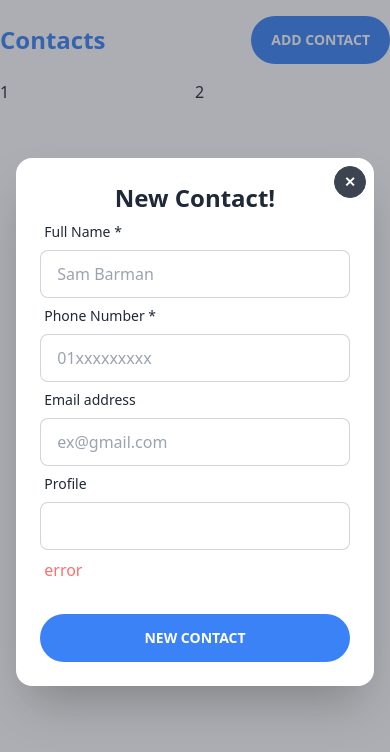
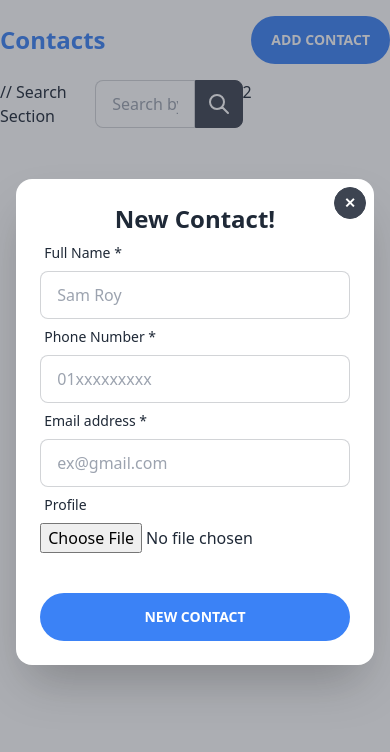
Before and after one commit to suman-chandra-barman/address-manager, a React (Vite) app: page / in a window 390 px wide. Both pictures are taken after a click on the label "ADD CONTACT". Shown: the top 752 px of the page. Built offline with nearby package versions, Linux system fonts and the light colour scheme; no server answers.

Commit message:
add new contact with name, phone, email and photo done. Seach file created

```diff
--- a/package.json
+++ b/package.json
@@ -12,6 +12,7 @@
     "daisyui": "^2.51.5",
     "react": "^18.2.0",
     "react-dom": "^18.2.0",
+    "react-hot-toast": "^2.4.0",
     "react-router-dom": "^6.10.0"
   },
   "devDependencies": {
--- a/src/App.jsx
+++ b/src/App.jsx
@@ -1,5 +1,6 @@
 import { RouterProvider, createBrowserRouter } from "react-router-dom";
 import Home from "./components/Home";
+import { Toaster } from "react-hot-toast";
 
 const router = createBrowserRouter([
   {
@@ -9,7 +10,12 @@ const router = createBrowserRouter([
 ]);
 
 function App() {
-  return <RouterProvider router={router} />;
+  return (
+    <>
+      <RouterProvider router={router} />
+      <Toaster />
+    </>
+  );
 }
 
 export default App;
--- a/src/components/AddContactForm.jsx
+++ b/src/components/AddContactForm.jsx
@@ -1,13 +1,63 @@
-import React from "react";
+import React, { useState } from "react";
+import { toast } from "react-hot-toast";
 
 const AddContactForm = () => {
+  const imgApi = import.meta.env.Image_Bb_Api;
+  const [error, setError] = useState("");
+
   const handleNewContact = (e) => {
     e.preventDefault();
     const form = e.target;
     const name = form.name.value;
     const phone = form.number.value;
     const email = form.email.value;
-    console.log(name, phone, email);
+    const profile = form.profile.files[0];
+    console.log(name, phone, email, profile);
+
+    const formData = new FormData();
+    formData.append("image", profile);
+    const url = `https://api.imgbb.com/1/upload?key=7e74aeef43f1128d0f03678519a7718e`;
+    fetch(url, {
+      method: "POST",
+      body: formData,
+    })
+      .then((res) => res.json())
+      .then((imageData) => {
+        console.log(imageData);
+        const image = imageData.data.url;
+
+        const contact = {
+          name,
+          phone,
+          email,
+          image,
+        };
+
+        // store address data
+        fetch("http://localhost:5000/contacts", {
+          method: "POST",
+          headers: {
+            "content-type": "application/json",
+          },
+          body: JSON.stringify(contact),
+        })
+          .then((res) => res.json())
+          .then((data) => {
+            console.log(data);
+            if (data.message) {
+              setError(data.message);
+            }
+            if (data.acknowledged) {
+              setError("");
+              form.reset();
+              toast("New contact create!");
+            }
+          })
+          .catch((err) => console.error(err));
+      })
+      .catch((error) => {
+        console.error(error);
+      });
   };
 
   return (
@@ -30,7 +80,7 @@ const AddContactForm = () => {
               <input
                 type="text"
                 name="name"
-                placeholder="Sam Barman"
+                placeholder="Sam Roy"
                 className="input input-bordered"
                 required
               />
@@ -49,7 +99,7 @@ const AddContactForm = () => {
             </div>
             <div className="form-control">
               <label className="label">
-                <span className="label-text">Email address</span>
+                <span className="label-text">Email address *</span>
               </label>
               <input
                 type="email"
@@ -60,11 +110,11 @@ const AddContactForm = () => {
             </div>
             <div className="form-control">
               <label className="label">
-                <span className="label-text">Profile</span>
+                <span className="label-text">Profile </span>
               </label>
-              <input type="text" className="input input-bordered" />
+              <input type="file" name="profile" accept="image/*" />
               <label className="label">
-                <p className="text-error">error</p>
+                <p className="text-error">{error}</p>
               </label>
             </div>
             <div className="form-control mt-6">
--- a/src/components/Home.jsx
+++ b/src/components/Home.jsx
@@ -1,12 +1,53 @@
-import React from "react";
+import React, { useEffect, useState } from "react";
 import Header from "./Header";
 
 const Home = () => {
+  const [contacts, setContacts] = useState([]);
+
+  useEffect(() => {
+    fetch("http://localhost:5000/contacts")
+      .then((res) => res.json())
+      .then((data) => {
+        console.log(data);
+        setContacts(data);
+      })
+      .catch((error) => {
+        console.error(error);
+      });
+  }, []);
+
   return (
     <main className="container mx-auto">
       <Header />
       <section className="flex">
-        <div className="w-1/2">1</div>
+        // Search Section
+        <div className="w-1/2">
+          <div className="form-control">
+            <div className="input-group">
+              <input
+                type="text"
+                placeholder="Search by name or phone"
+                className="input input-bordered w-full"
+              />
+              <button className="btn btn-square">
+                <svg
+                  xmlns="http://www.w3.org/2000/svg"
+                  className="h-6 w-6"
+                  fill="none"
+                  viewBox="0 0 24 24"
+                  stroke="currentColor"
+                >
+                  <path
+                    strokeLinecap="round"
+                    strokeLinejoin="round"
+                    strokeWidth="2"
+                    d="M21 21l-6-6m2-5a7 7 0 11-14 0 7 7 0 0114 0z"
+                  />
+                </svg>
+              </button>
+            </div>
+          </div>
+        </div>
         <div className="w-1/2">2</div>
       </section>
     </main>
```
Also changed, not shown: 1 other file (tests, documents, lock files or other folders).
